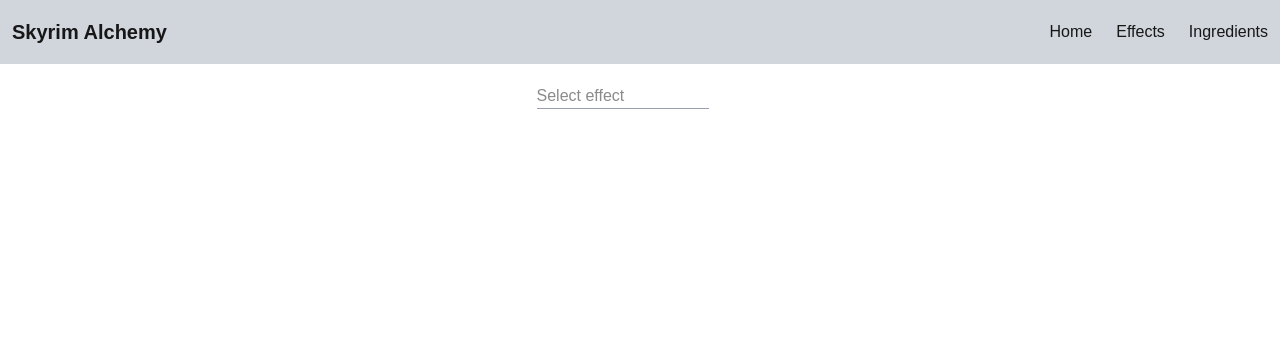
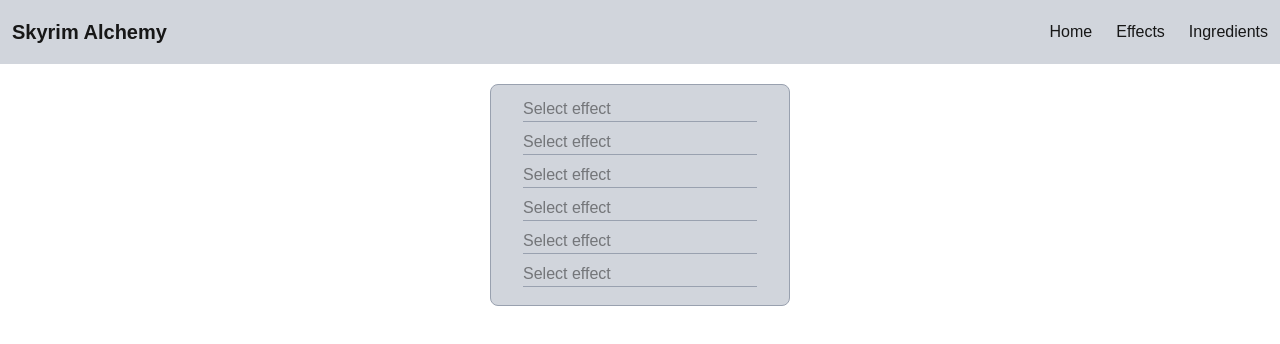
Before and after one commit to Treborace213/skyrim-alchemy, a Next.js app: page /skyrim-alchemy/effect-combo-finder in a window 1280 px wide. Shown: the top 344 px of the page. Built offline with nearby package versions, Linux system fonts and the light colour scheme.

Commit message:
EffectsSelectorBlock now shows a defined number of effects and effects can not be repeated.

```diff
--- a/src/app/effect-combo-finder/page.tsx
+++ b/src/app/effect-combo-finder/page.tsx
@@ -9,7 +9,7 @@
 
     return (
         <div>
-            <EffectSelectorBlock onChange={(e) => setSelectedEffects(e)}/>
+            <EffectSelectorBlock onChange={(e) => setSelectedEffects(e)} size={6} />
         </div>
     );
 }
--- a/src/app/ingredients/page.tsx
+++ b/src/app/ingredients/page.tsx
@@ -1,7 +1,7 @@
 'use client'
 
 import IngredientsBlock from "@/components/ingredients/IngredientsBlock";
-import IngredientSearch from "@/components/search/ingredientSearch";
+import IngredientSearch from "@/components/search/IngredientSearch";
 import { useState } from "react";
 import { Ingredient } from "@/types/Ingredient";
 
--- a/src/components/search/EffectSelector.tsx
+++ b/src/components/search/EffectSelector.tsx
@@ -1,20 +1,19 @@
 import { useCombobox } from "downshift";
 import { useMemo, useState } from "react";
-import { useDataManager } from "@/context/DataManagerContext";
 import { Effect } from "@/types/Effect";
 
-interface EffectFilterProps {
+interface EffectSelectorProps {
+    effectsToList : Effect[];
     returnedEffect: (results: Effect | null) => void;
 }
 
-const EffectSelector: React.FC<EffectFilterProps> = ({ returnedEffect }) => {
-    const dataManager = useDataManager();
+const EffectSelector: React.FC<EffectSelectorProps> = ({ effectsToList, returnedEffect }) => {
     const [inputValue, setInputValue] = useState("");
 
     const setInputAndSyncEffect = (value: string) => {
         setInputValue(value)
 
-        const effect = dataManager.effects.find(
+        const effect = effectsToList.find(
             (effect) => effect.name.toLowerCase() === value.toLowerCase()
         ) ?? null;
 
@@ -22,10 +21,10 @@
     }
 
     const filteredItems = useMemo(() => {
-        return dataManager.effects.filter((effect) =>
+        return effectsToList.filter((effect) =>
             effect.name.toLowerCase().includes(inputValue.toLowerCase())
         );
-    }, [inputValue, dataManager.effects]);
+    }, [inputValue, effectsToList]);
 
     const {
         isOpen,
@@ -43,7 +42,7 @@
     });
 
     return (
-        <div className="m-1 w-8/10">
+        <div className="m-1 w-full">
             <input
                 {...getInputProps()}
                 placeholder="Select effect"
--- a/src/components/search/EffectSelectorBlock.tsx
+++ b/src/components/search/EffectSelectorBlock.tsx
@@ -1,15 +1,21 @@
 import { Effect } from "@/types/Effect"
-import EffectFilter from "./EffectSelector"
-import { useState } from "react";
+import { useMemo, useState } from "react";
+import EffectSelector from "./EffectSelector";
+import { PlusIcon, XCircleIcon } from "@heroicons/react/16/solid";
+import { useDataManager } from "@/context/DataManagerContext";
 
 interface EffectSelectorBlockProps {
     onChange: (selectedEffects: (Effect | null)[]) => void;
-    size?: number;
-    className?: string;
+    size: number;
 }
 
-const EffectSelectorBlock: React.FC<EffectSelectorBlockProps> = ({ onChange, size = 1, className }) => {
+const EffectSelectorBlock: React.FC<EffectSelectorBlockProps> = ({ onChange, size }) => {
+    const dataManager = useDataManager();
     const [selectedEffects, setSelectedEffects] = useState<(Effect | null)[]>(() => Array(size).fill(null))
+
+    const effectsToList = useMemo(() => {
+        return dataManager.effects.filter((effect) => !selectedEffects.includes(effect));
+    }, [selectedEffects])
 
     const handleEffectChange = (index: number, newEffect: Effect | null) => {
         const updated = [...selectedEffects];
@@ -19,9 +25,11 @@
     };
 
     return (
-        <div className={className ?? ""}>
+        <div className={"bg-menu pt-2 pb-3.5 px-7 m-1 border rounded-lg w-75"}>
             {selectedEffects.map((_, index) => (
-                <EffectFilter key={index} returnedEffect={(e) => handleEffectChange(index, e)} />
+                <div key={index} className="flex items-center">
+                    <EffectSelector effectsToList={effectsToList} returnedEffect={(e) => handleEffectChange(index, e)} />
+                </div>
             ))}
         </div>
     )
--- a/src/components/search/IngredientSearch.tsx
+++ b/src/components/search/IngredientSearch.tsx
@@ -70,7 +70,6 @@
             <EffectSelector
                 size={4}
                 onChange={(e) => setSelectedEffects(e)}
-                className="bg-menu p-2 pb-3.5 m-1 border rounded-lg min-w-75 w-1/3 flex flex-col items-center"
             />
         </div>
     );
```
